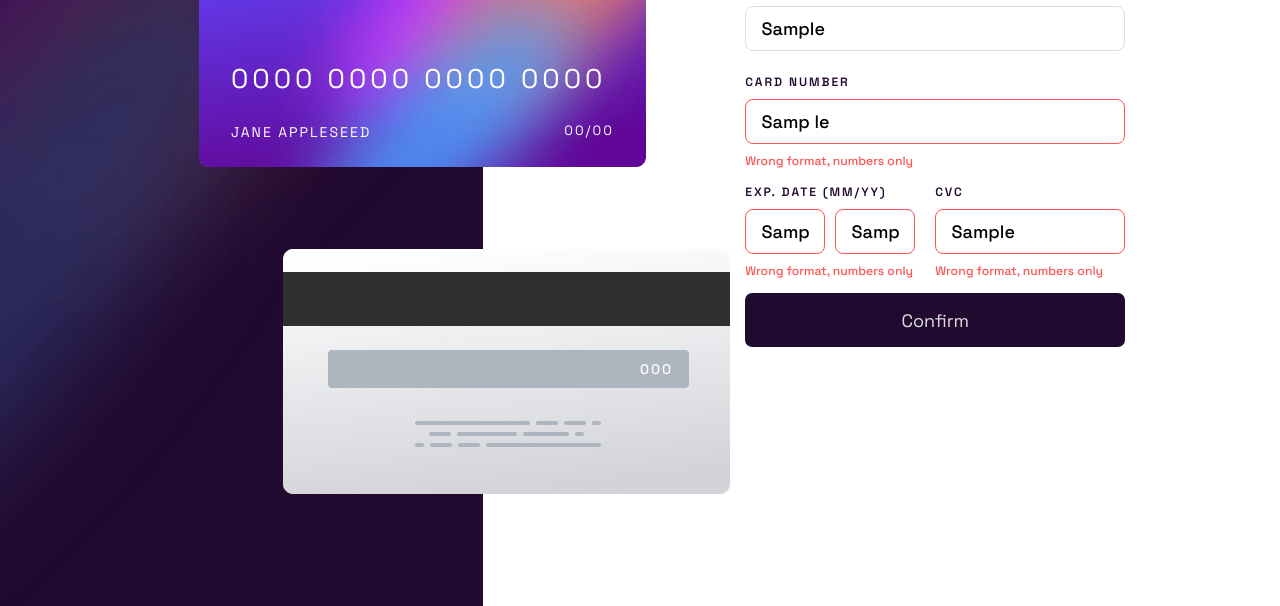
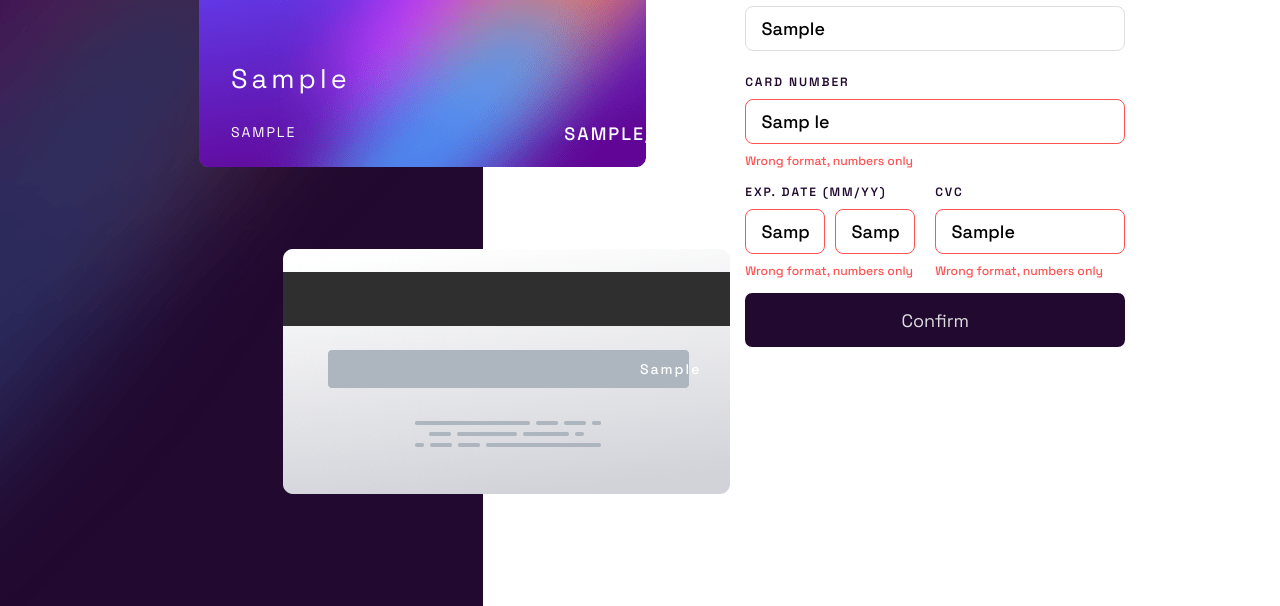
Before and after one commit to mostafa16dev/Interactive-card-details-form, a website: page index.html in a window 1280 px wide. Both pictures are taken after typing "Sample", "Sample", "Sample", "Sample", "Sample" into the empty fields and a click on the button "Confirm". Shown: the part 294-900 px from the top of the page. Drawn offline with Linux system fonts and the light colour scheme.

Commit message:
form card details update in real-time

```diff
--- a/index.html
+++ b/index.html
@@ -24,38 +24,38 @@
     <section class="form-container">
       <div class="bg-card-front">
         <img src="images/card-logo.svg" alt="card logo">
-        <p class="card-number">
+        <p class="card-number" id="front-card-number">
           0000 0000 0000 0000
         </p>
-        <p class="card-username">jane appleseed</p>
-        <p class="card-expiration-date">00/00</p>
+        <p class="card-username" id="card-username">jane appleseed</p>
+        <p class="card-expiration-date" id="card-expiration-date"><span id="card-expiration-date-month">00</span>/<span id="card-expiration-date-year">00</span></p>
       </div>
       <div class="bg-card-back">
-        <p>000</p>
+        <p id="back-cvc">000</p>
       </div>
       <form novalidate onsubmit="return handleSubmit(this);">
         <div class="field">
           <label for="name">Cardholder Name</label>
-          <input type="text" name="name" id="name" placeholder="e.g. Jane Appleseed">
+          <input type="text" name="name" id="name" placeholder="e.g. Jane Appleseed" oninput="changeName(this.value)">
           <span class="error"></span>
         </div>
         <div class="field">
           <label for="card-number">Card Number</label>
-          <input type="text" name="cardNumber" id="card-number" placeholder="e.g. 1234 5678 9123 0000">
+          <input type="text" name="cardNumber" id="card-number" placeholder="e.g. 1234 5678 9123 0000" oninput="changeCardNumber(this.value)">
           <span class="error"></span>
         </div>
         <section class="row">
           <div class="field field-row">
             <label for="exp-date">Exp. Date (MM/YY)</label>
             <div class="row-exp">
-              <input type="text" name="month" id="exp-date" placeholder="MM">
-              <input type="text" name="year" id="exp-date" placeholder="YY">
+              <input type="text" name="month" id="exp-date" placeholder="MM" oninput="changeExpirationMonth(this.value)">
+              <input type="text" name="year" id="exp-date" placeholder="YY" oninput="changeExpirationYear(this.value)">
             </div>
             <span class="error" id="error-exp-date"></span>
           </div>
           <div class="field field-row">
             <label for="cvc">CVC</label>
-            <input type="text" name="cvc" id="cvc" placeholder="e.g. 123">
+            <input type="text" name="cvc" id="cvc" placeholder="e.g. 123" oninput="changeCVC(this.value)">
             <span class="error"></span>
           </div>
         </section>
--- a/main.js
+++ b/main.js
@@ -185,3 +185,29 @@ const formatNumber = (number) => number.split("").reduce((seed, next, index) =>
   if (index !== 0 && !(index % 4)) seed += " ";
   return seed + next;
 }, "");
+
+const changeName = name => {
+    const nameField = document.getElementById('card-username');
+    nameField.innerHTML = name;
+}
+
+const changeCardNumber = number => {
+    const cardNumberField = document.getElementById('front-card-number');
+    cardNumberField.innerHTML = number;
+}
+
+const changeExpirationMonth = number => {
+    const expirationMonthField = document.getElementById('card-expiration-date-month');
+    expirationMonthField.innerHTML = number
+}
+
+
+const changeExpirationYear = number => {
+    const expirationYearField = document.getElementById('card-expiration-date-year');
+    expirationYearField.innerHTML = number
+}
+
+const changeCVC = number => {
+    const cvcField = document.getElementById('back-cvc');
+    cvcField.innerHTML = number;
+}
```
